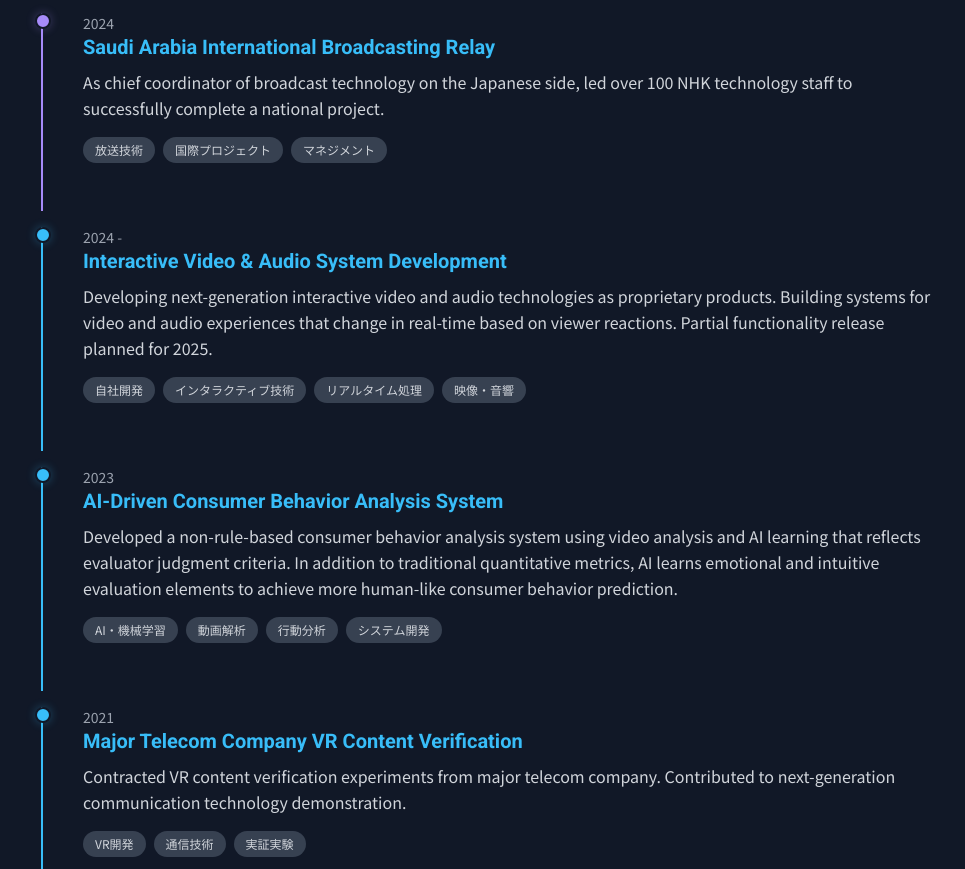
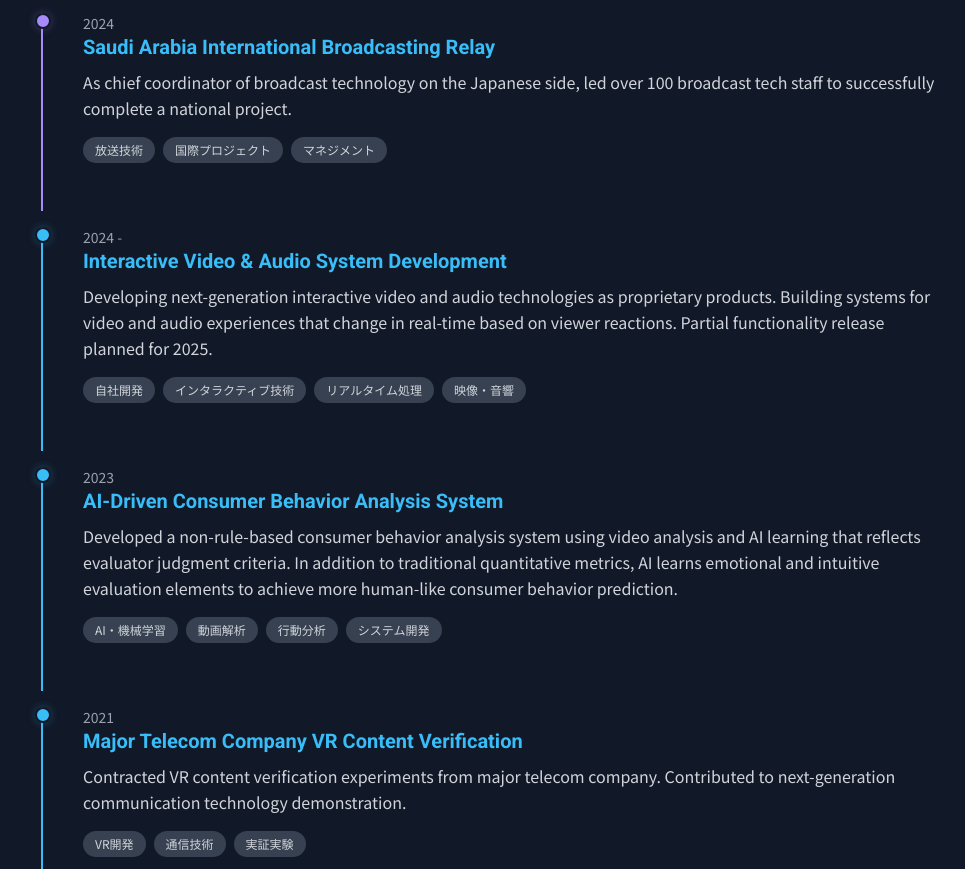
Before and after one commit to JE6HBC/Portfolio, a website: page index.html in a window 1280 px wide. Shown: the part 4310-5179 px from the top of the page, without its empty margins (151-1116 px from the left). Drawn offline with nearby package versions, Linux system fonts and the light colour scheme.

Commit message:
Update index.html

```diff
--- a/index.html
+++ b/index.html
@@ -363,8 +363,8 @@
                         data-lang-ja="サウジアラビア国際放送中継"
                         data-lang-en="Saudi Arabia International Broadcasting Relay">サウジアラビア国際放送中継</h3>
                     <p class="text-gray-300 mt-2 leading-relaxed"
-                       data-lang-ja="日本側放送技術チーフコーディネーターとして、NHKテクノロジースタッフ100名以上を率い、国家プロジェクトを成功に導く。"
-                       data-lang-en="As chief coordinator of broadcast technology on the Japanese side, led over 100 NHK technology staff to successfully complete a national project.">
+                       data-lang-ja="日本側放送技術チーフコーディネーターとして、放送スタッフ100名以上を率い、プロジェクトを成功に導く。"
+                       data-lang-en="As chief coordinator of broadcast technology on the Japanese side, led over 100 broadcast tech staff to successfully complete a national project.">
                        日本側放送技術チーフコーディネーターとして、放送スタッフ100名以上を率いて中継業務を行なった。</p>
                     <div class="mt-2"><span class="tag">放送技術</span><span class="tag">国際プロジェクト</span><span class="tag">マネジメント</span></div>
                 </div>
```
